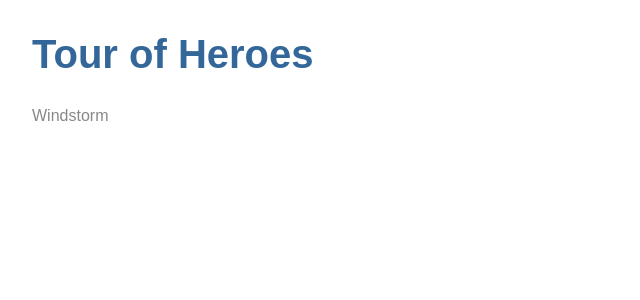
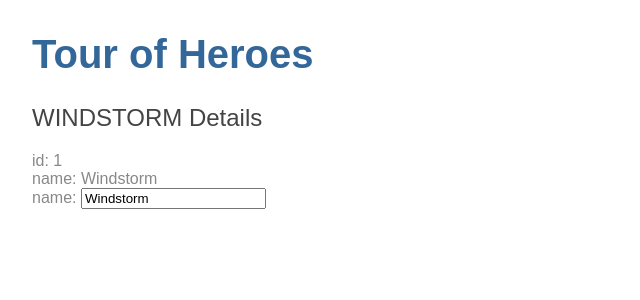
Before and after one commit to ShakyaRaunak/angular-tour-of-heroes, an Angular app: page / in a window 1280 px wide. Shown: the top 300 px of the page, without its empty margins (0-640 px from the left). Built offline with nearby package versions, Linux system fonts and the light colour scheme.

Commit message:
complete angular-tour-of-heroes Part 3 - The Hero Editor

```diff
--- a/src/app/app.module.ts
+++ b/src/app/app.module.ts
@@ -1,5 +1,6 @@
 import {BrowserModule} from '@angular/platform-browser';
 import {NgModule} from '@angular/core';
+import {FormsModule} from '@angular/forms'; // <-- NgModel lives here
 
 import {AppComponent} from './app.component';
 import {HeroesComponent} from './heroes/heroes.component';
@@ -10,7 +11,8 @@ import {HeroesComponent} from './heroes/heroes.component';
     HeroesComponent
   ],
   imports: [
-    BrowserModule
+    BrowserModule,
+    FormsModule
   ],
   providers: [],
   bootstrap: [AppComponent]
--- /dev/null
+++ b/src/app/hero.ts
@@ -0,0 +1,4 @@
+export class Hero {
+  id: number;
+  name: string;
+}
--- a/src/app/heroes/heroes.component.html
+++ b/src/app/heroes/heroes.component.html
@@ -1 +1,9 @@
-{{hero}}
+<h2>{{hero.name | uppercase}} Details</h2>
+<div><span>id: </span>{{hero.id}}</div>
+<div><span>name: </span>{{hero.name}}</div>
+
+<div>
+  <label>name:
+    <input [(ngModel)]="hero.name" placeholder="name">
+  </label>
+</div>
--- a/src/app/heroes/heroes.component.ts
+++ b/src/app/heroes/heroes.component.ts
@@ -1,4 +1,6 @@
 import {Component, OnInit} from '@angular/core';
+import {Hero} from '../hero';
+
 
 @Component({
   selector: 'app-heroes',
@@ -7,7 +9,10 @@ import {Component, OnInit} from '@angular/core';
 })
 export class HeroesComponent implements OnInit {
 
-  hero = 'Windstorm';
+  hero: Hero = {
+    id: 1,
+    name: 'Windstorm'
+  };
 
   constructor() {
   }
```
